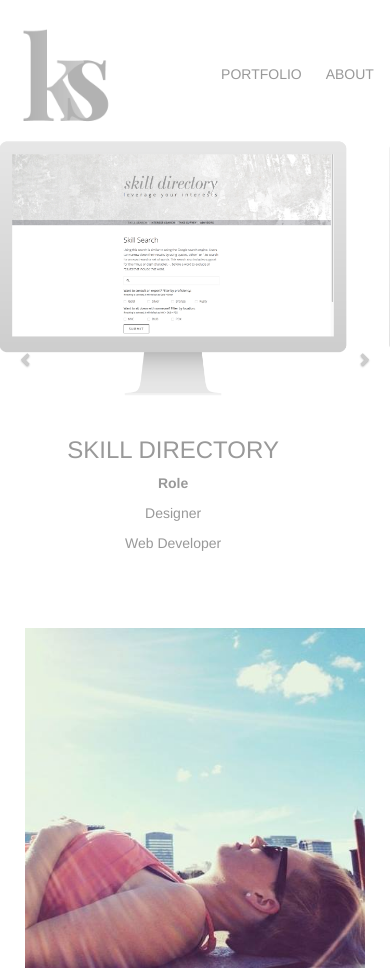
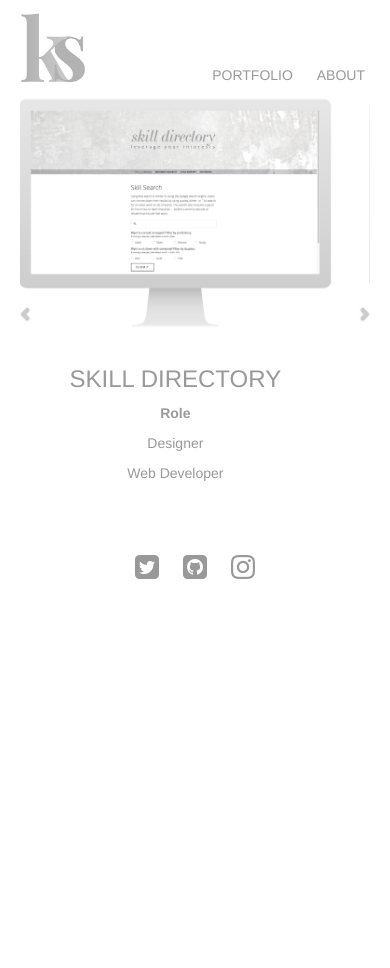
Before and after one commit to katesowles/ks_portfolio, a plain HTML site: page index.html in a window 390 px wide. Shown: the top 968 px of the page. After the commit the page ends 844 px from the top, so only its background shows below. Drawn offline with nearby package versions, Linux system fonts and the light colour scheme; a web font is replaced by a local one.

Commit message:
correcting a spacing issue so the long caption on the template comp project shows fully on mobile

```diff
--- a/css/style.css
+++ b/css/style.css
@@ -6,11 +6,11 @@
 }
 
 body {
-    margin-top: 120px;
+    margin-top: 80px;
 }
 
 header {
-    padding: 25px;
+    padding: 10px;
     background-color: rgba(255,255,255,0.8);
     position: fixed !important; /* overriding bootstrap */
     top: 0;
@@ -18,7 +18,7 @@ header {
 
 #logo, a #logo:link, a #logo:visited {
     opacity: 0.3;
-    width: 100px;
+    width: 75px;
 }
 
 a h1 {
@@ -31,9 +31,12 @@ a #logo:hover, a #logo:active {
 }
 
 nav {
-    display: inline-block;
-    width: calc(100% - 105px);
+    /*display: inline-block;*/
+    /*width: calc(100% - 80px);*/
     text-align: right;
+    position: absolute;
+    top: 65px;
+    right: 25px;
 }
 
 a:link, a:visited {
@@ -63,16 +66,20 @@ nav a:last-child, footer a:last-child {
     margin-right: 0 !important; /* overriding bootstrap */
 }
 
-section {
-    padding: 25px;
+section, footer {
+    padding: 0 20px 20px 20px;
 }
 
-/*section:first-child {
-    margin-top: 200px;
-}*/
+footer {
+    text-align: center;
+}
+
+#about, #contact {
+    display: none;
+}
 
 #myCarousel {
-    padding: 0;
+    z-index: -50;
 }
 
 .carousel-control.left, .carousel-control.right {
@@ -98,11 +105,6 @@ img {
 
 hr {
     margin: 50px 0 30px 0;
-}
-
-footer {
-    text-align: center;
-    padding: 25px;
 }
 
 i {
--- a/index.html
+++ b/index.html
@@ -24,9 +24,9 @@
         <header class="col-xs-12">
             <img src="img/ks-logomark-dark-250px.png" alt="katesowles.com logo" id="logo" />
             <nav>
-                <a href="#portfolio">Portfolio</a>
-                <a href="#about">About</a>
-                <!-- <a href="#contact">Contact</a> -->
+                <a href="#myCarousel" id="toPortfolio">Portfolio</a>
+                <a href="#about" id="toAbout">About</a>
+                <!-- <a href="#contact" id="toContact">Contact</a> -->
             </nav>
         </header>
 
--- a/js/app.js
+++ b/js/app.js
@@ -0,0 +1,14 @@
+$(document).ready(function() {
+    $("#toPortfolio").click(function() {
+        $("#about").hide();
+        $("#contact").hide();
+    });
+    $("#toAbout").click(function() {
+        $("#myCarousel").hide();
+        $("#contact").hide();
+    });
+    $("#toContact").click(function() {
+        $("#myCarousel").hide();
+        $("#about").hide();
+    });
+});
```
